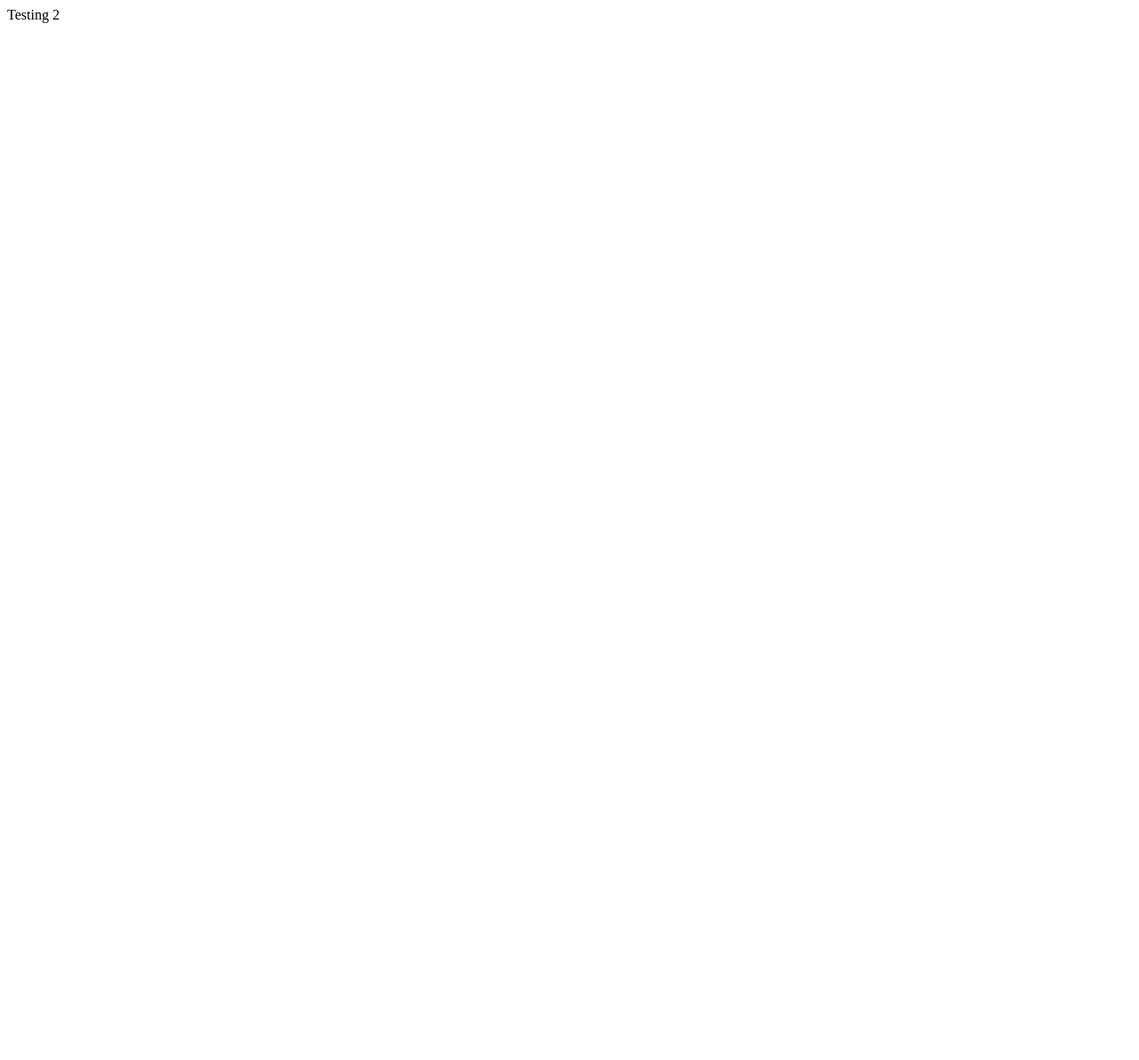
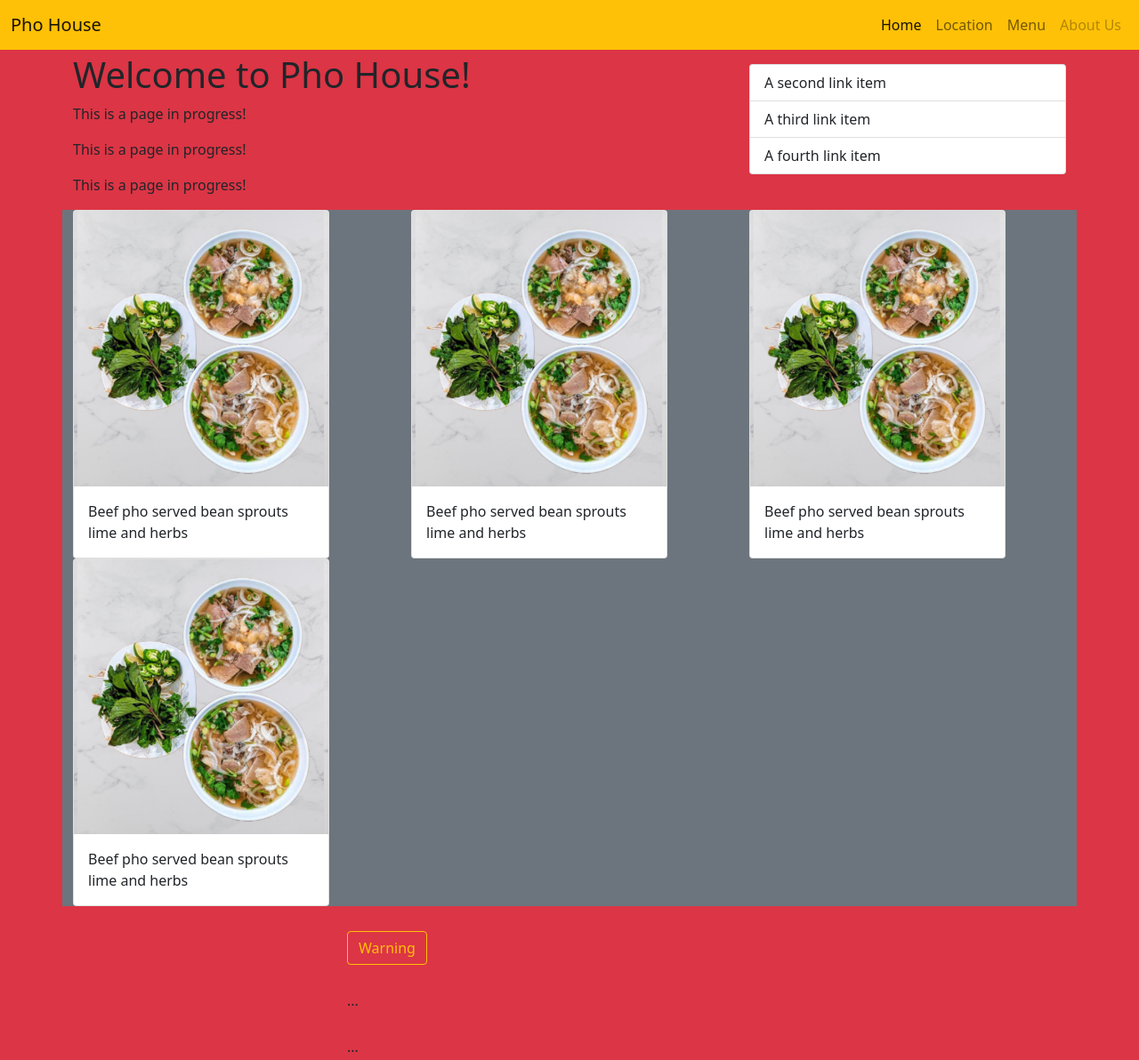
Before and after one commit to BrandonDrayton/bootstrap-website, a plain HTML site: page index.html in a window 1280 px wide. Shown: the whole page at 89% size. Before the commit the page ends 800 px from the top, so only its background shows below. Drawn offline with nearby package versions, Linux system fonts and the light colour scheme.

Commit message:
First Upload from Home PC

```diff
--- a/index.html
+++ b/index.html
@@ -1 +1,133 @@
-Testing 2
+<!DOCTYPE html>
+<html lang="en">
+
+<head>
+    <meta charset="UTF-8">
+    <meta http-equiv="X-UA-Compatible" content="IE=edge">
+    <meta name="viewport" content="width=device-width, initial-scale=1.0">
+    <title>Document</title>
+    <link href="https://cdn.jsdelivr.net/npm/bootstrap@5.1.3/dist/css/bootstrap.min.css" rel="stylesheet"
+        integrity="sha384-1BmE4kWBq78iYhFldvKuhfTAU6auU8tT94WrHftjDbrCEXSU1oBoqyl2QvZ6jIW3" crossorigin="anonymous">
+
+</head>
+
+<body class="bg-danger">
+    <nav class="navbar navbar-expand-lg navbar-light bg-warning">
+        <div class="container-fluid">
+            <a class="navbar-brand" href="http://127.0.0.1:5500/index.html">Pho House</a>
+            <button class="navbar-toggler" type="button" data-bs-toggle="collapse"
+                data-bs-target="#navbarSupportedContent" aria-controls="navbarSupportedContent" aria-expanded="false"
+                aria-label="Toggle navigation">
+                <span class="navbar-toggler-icon"></span>
+            </button>
+            <div class="collapse navbar-collapse" id="navbarSupportedContent">
+                <ul class="navbar-nav ms-auto mb-2 mb-lg-0">
+                    <li class="nav-item-home">
+                        <a class="nav-link active" aria-current="page" href="http://127.0.0.1:5500/index.html">Home</a>
+                    </li>
+                    <li class="nav-item">
+                        <a class="nav-link" href="#">Location</a>
+                    </li>
+                    <li class="nav-item dropdown">
+                        <a class="nav-link menu-toggle" href="#" id="navbarDropdown" role="button"
+                            data-bs-toggle="dropdown" aria-expanded="false">
+                            Menu
+                        </a>
+                        <ul class="dropdown-menu" aria-labelledby="navbarDropdown">
+                            <li><a class="dropdown-lunch" href="#">Lunch</a></li>
+                            <li><a class="dropdown-dinner" href="#">Dinner</a></li>
+                            <li>
+                                <hr class="dropdown-divider">
+                            </li>
+                            <li><a class="dropdown-order-online" href="#">Order Online</a></li>
+                        </ul>
+                    </li>
+                    <li class="nav-item-about-us">
+                        <a class="nav-link disabled">About Us</a>
+                    </li>
+                </ul>
+            </div>
+        </div>
+    </nav>
+    <div class="container bg-danger">
+        <div class="row">
+            <div class="col-12 col-md-10 col-lg-8 mt-1">
+                <h1>Welcome to Pho House!</h1>
+                <p>This is a page in progress!</p>
+                <p>This is a page in progress!</p>
+                <p>This is a page in progress!</p>
+            </div>
+            <div class="col-12 cold col-md-2 col-lg-4 mt-3">
+                <div class="list-group bg-war">
+                    <a href="#" class="list-group-item list-group-item-action">A second link item</a>
+                    <a href="#" class="list-group-item list-group-item-action">A third link item</a>
+                    <a href="#" class="list-group-item list-group-item-action">A fourth link item</a>
+                </div>
+            </div>
+        </div>
+
+        <div class="row bg-secondary">
+            <div class="col bg-secondary">
+
+                <div class="card" style="width: 18rem;">
+                    <img src="Pho.png" class="card-img-top" alt="A bowl of pho">
+                    <div class="card-body">
+                        <p class="card-text">Beef pho served bean sprouts lime and herbs</p>
+                    </div>
+                </div>
+            </div>
+
+            <div class="col bg-secondary">
+
+                <div class="card" style="width: 18rem;">
+                    <img src="Pho.png" class="card-img-top" alt="A bowl of pho">
+                    <div class="card-body">
+                        <p class="card-text">Beef pho served bean sprouts lime and herbs</p>
+                    </div>
+                </div>
+            </div>
+
+            <div class="col bg-secondary">
+
+                <div class="card" style="width: 18rem;">
+                    <img src="Pho.png" class="card-img-top" alt="A bowl of pho">
+                    <div class="card-body">
+                        <p class="card-text">Beef pho served bean sprouts lime and herbs</p>
+                    </div>
+                </div>
+            </div>
+
+            <div class="col bg-secondary">
+
+                <div class="card" style="width: 18rem;">
+                    <img src="Pho.png" class="card-img-top" alt="A bowl of pho">
+                    <div class="card-body">
+                        <p class="card-text">Beef pho served bean sprouts lime and herbs</p>
+                    </div>
+                </div>
+            </div>
+        </div>
+
+        <!-- Vertically centered modal -->
+        <div class="modal-dialog modal-dialog-centered">
+            <button type="button" class="btn btn-outline-warning">Warning</button>
+        </div>
+        <!-- Vertically centered modal -->
+        <div class="modal-dialog modal-dialog-centered">
+            ...
+        </div>
+
+        <!-- Vertically centered scrollable modal -->
+        <div class="modal-dialog modal-dialog-centered modal-dialog-scrollable">
+            ...
+        </div>
+
+
+        <script src="https://cdn.jsdelivr.net/npm/bootstrap@5.1.3/dist/js/bootstrap.bundle.min.js"
+            integrity="sha384-ka7Sk0Gln4gmtz2MlQnikT1wXgYsOg+OMhuP+IlRH9sENBO0LRn5q+8nbTov4+1p"
+            crossorigin="anonymous"></script>
+
+    </div>
+</body>
+
+</html>
```
Also changed, not shown: Pho.png (added).
